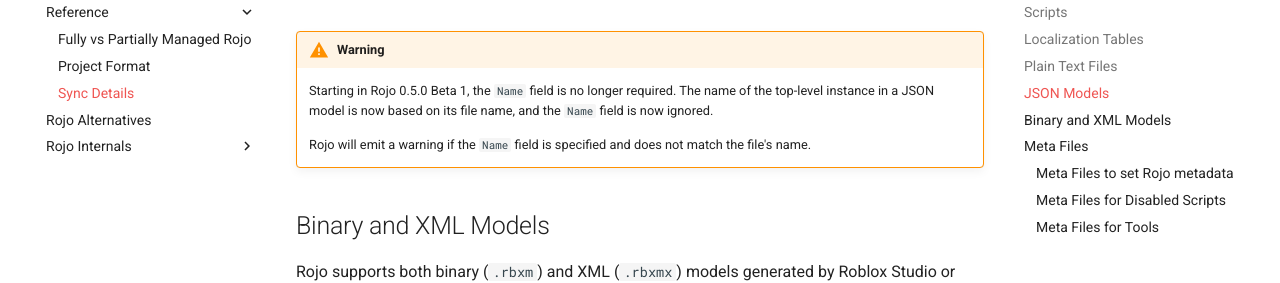
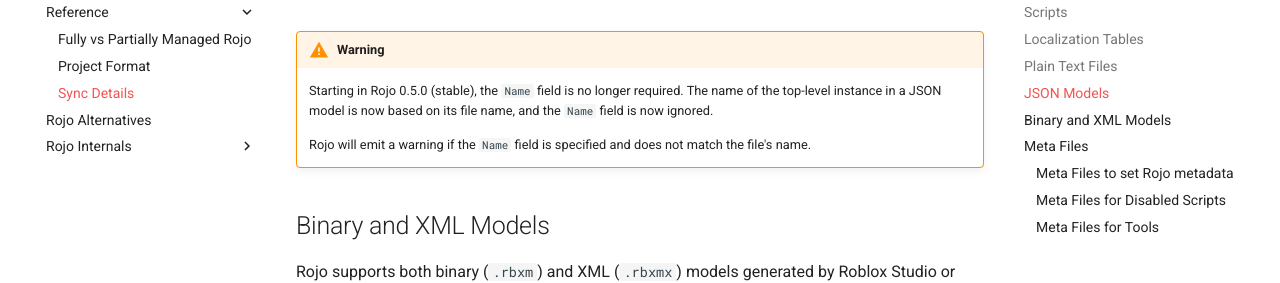
Before and after one commit to rojo-rbx/rojo, an MkDocs documentation site: the page built from docs/reference/sync-details.md, in a window 1280 px wide and 900 px high, scrolled down 3458 px. Shown: the part 177-460 px from the top of the window. Built offline with MkDocs 1.6.1 and Material for MkDocs 9.7.7, drawn with Linux system fonts in a browser that asks for light colours; comment, search, counter and statistics services are not loaded.

Commit message:
This should be everything?

```diff
--- a/docs/reference/sync-details.md
+++ b/docs/reference/sync-details.md
@@ -87,7 +87,7 @@
 {: align="center" }
 
 !!! warning
-    Starting in Rojo 0.5.0 Beta 1, the `Name` field is no longer required. The name of the top-level instance in a JSON model is now based on its file name, and the `Name` field is now ignored.
+    Starting in Rojo 0.5.0 (stable), the `Name` field is no longer required. The name of the top-level instance in a JSON model is now based on its file name, and the `Name` field is now ignored.
 
     Rojo will emit a warning if the `Name` field is specified and does not match the file's name.
 
```
Also changed, not shown: CHANGELOG.md (+2 -0 lines), 3 other files.
